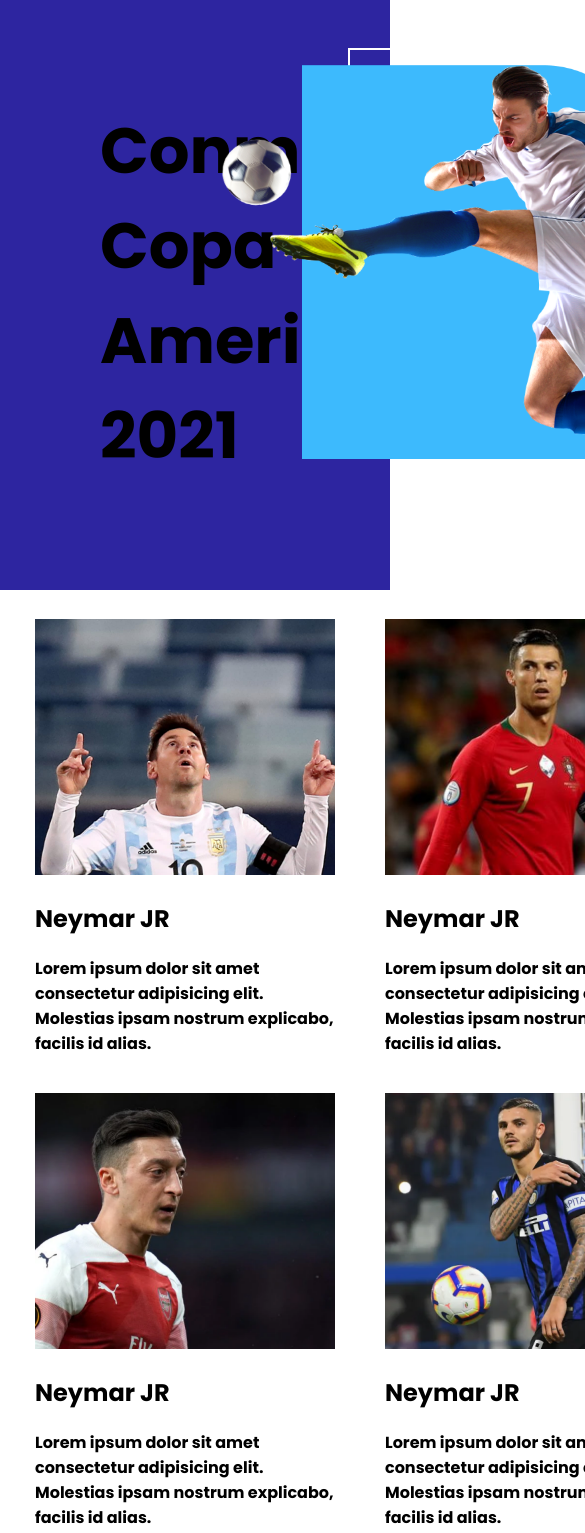
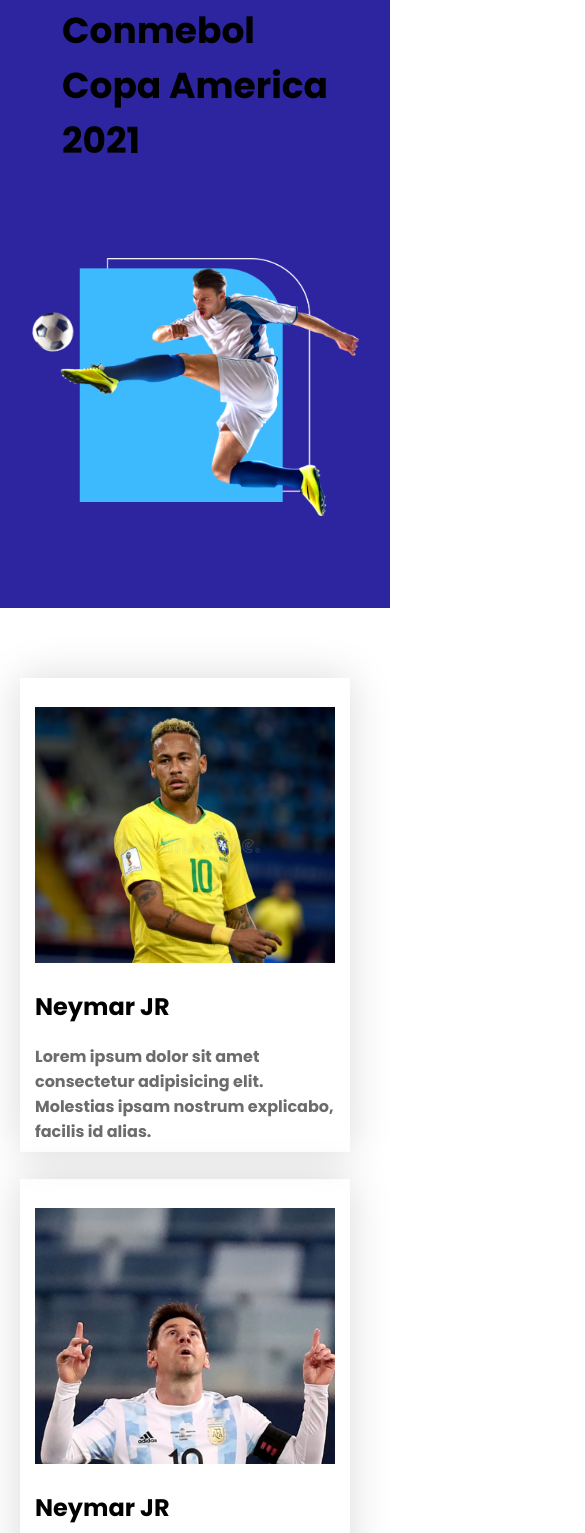
Before and after one commit to Tasfiq-Mahmud/assignment-2, a plain HTML site: page index.html in a window 390 px wide. Shown: the part 87-1620 px from the top of the page, 585 px wide, since content can reach past the window. Drawn offline with Linux system fonts and the light colour scheme.

Commit message:
last update

```diff
--- a/index.html
+++ b/index.html
@@ -5,6 +5,8 @@
     <meta http-equiv="X-UA-Compatible" content="IE=edge">
     <meta name="viewport" content="width=device-width, initial-scale=1.0">
     <title>Responsve Football</title>
+    <!-- FOnt Awesome -->
+    <script src="https://kit.fontawesome.com/076d1b4deb.js" crossorigin="anonymous"></script>
     <!-- Poppins Font -->
     <link rel="preconnect" href="https://fonts.googleapis.com">
     <link rel="preconnect" href="https://fonts.gstatic.com" crossorigin>
@@ -32,7 +34,7 @@
                 <img src="images/banner.png" alt="">
             </div>
         </section>
-        <section class="players-container">
+        <section class="container">
             <div class="players">
                 <div class="player">
                     <div class="player-pic">
@@ -144,6 +146,22 @@
                 </div>
             </div>
         </section>
+        <footer class="container">
+            <div class="foot">
+                <div class="foot-img">
+                    <img src="images/Logo.png" alt="">
+                </div>
+                <div class="social-font">
+                    <i class="fab fa-instagram"></i>
+                    <i class="fas fa-basketball-ball"></i>
+                    <i class="fab fa-twitter"></i>
+                    <i class="fab fa-youtube"></i>
+                </div>
+                <div class="copyright">
+                    <p>Copyright &copy; 2022 Football</p>
+                </div>
+            </div>
+        </footer>
     </main>
 </body>
 </html>
--- a/styles/style.css
+++ b/styles/style.css
@@ -4,6 +4,15 @@ body{
     font-family: 'Poppins', sans-serif;
     background-color: white;
 }
+
+p{
+    font-weight: 400;
+    font-size: 16px;
+    color: #6C6C6C;
+;
+}
+
+/* top banner styles */
 
 .top-banner{
     width: 100%;
@@ -14,34 +23,34 @@ body{
 
 .half-width{
     width: 50%;
+    display: flex;
+    justify-content: center;
+    align-items: center;
 }
 
 .banner-title h2{
     font-size: 64px;
-}
-
-.banner-title h2{
-    position: relative;
+    /* position: relative;
     left: 100px;
-    top: 190px;
+    top: 190px; */
     margin: 0;
 }
 
 .banner-pic img{
-    position: relative;
+    /* position: relative; */
     width: 556px;
     height: 438px;
-    left: 23px;
-    top: 135px;
+    /* left: 23px;
+    top: 135px; */
+    transition: transform 1s;
 }
 .banner-pic img:hover{
-    transition: transform 1s;
     transform: rotate(45deg);
 }
 
 /* players style */
 
-.players-container{
+.container{
     display: flex;
     flex-direction: column;
     align-items: center;
@@ -51,6 +60,8 @@ body{
     width: 1050px;
     display: grid;
     grid-template-columns: repeat(3,1fr);
+    row-gap: 27px;
+    margin: 70px;
 }
 
 .player{
@@ -60,6 +71,7 @@ body{
     flex-direction: column;
     align-items: center;
     justify-content: center;
+    box-shadow: 0px 0px 40px 0px #00000026;
 }
 
 .player-pic img{
@@ -71,3 +83,45 @@ body{
     width: 300px;
     height: 154px;
 }
+
+/* footer styles */
+.foot{
+    width: 483.87px;
+    height: 213px;
+    display: flex;
+    flex-direction: column;
+    align-items: center;
+}
+.foot-img img{
+    width: 483.87px;
+    height: 110px;
+}
+
+/* mobile styles */
+@media only screen and (min-width: 350px) and (max-width: 600px){
+    /* top banner styles */
+    .top-banner{
+        flex-direction: column;
+        justify-content: space-evenly;
+        height: 695px;
+    }
+    .half-width{
+        width: 100%;
+    }
+    .banner-title h2{
+        font-size: 36px;
+    }
+    .banner-pic img{
+        width: 330px;
+        height: 260px;
+    }
+
+    /* players style */
+    .container{
+        width: 100%;
+    }
+    .players{
+        width: 350px;
+        grid-template-columns: 1fr;
+    }
+}
```
